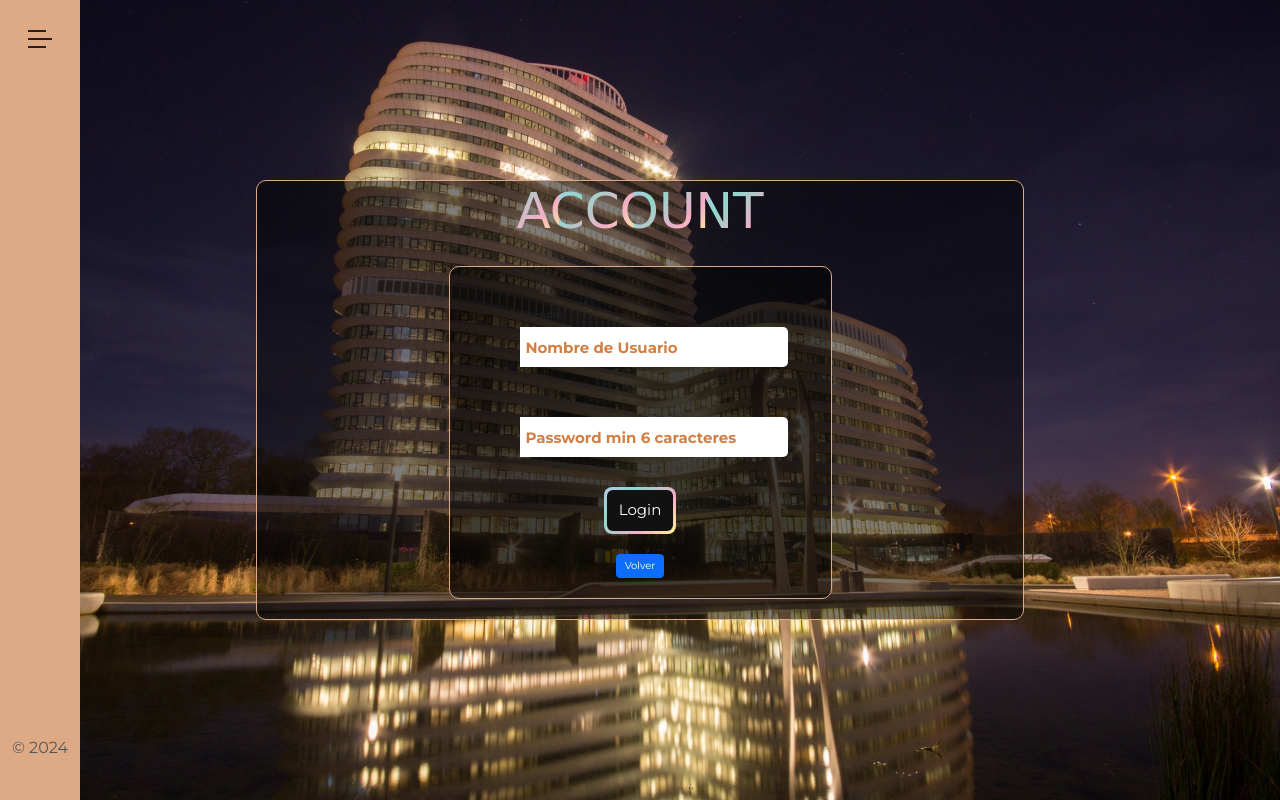
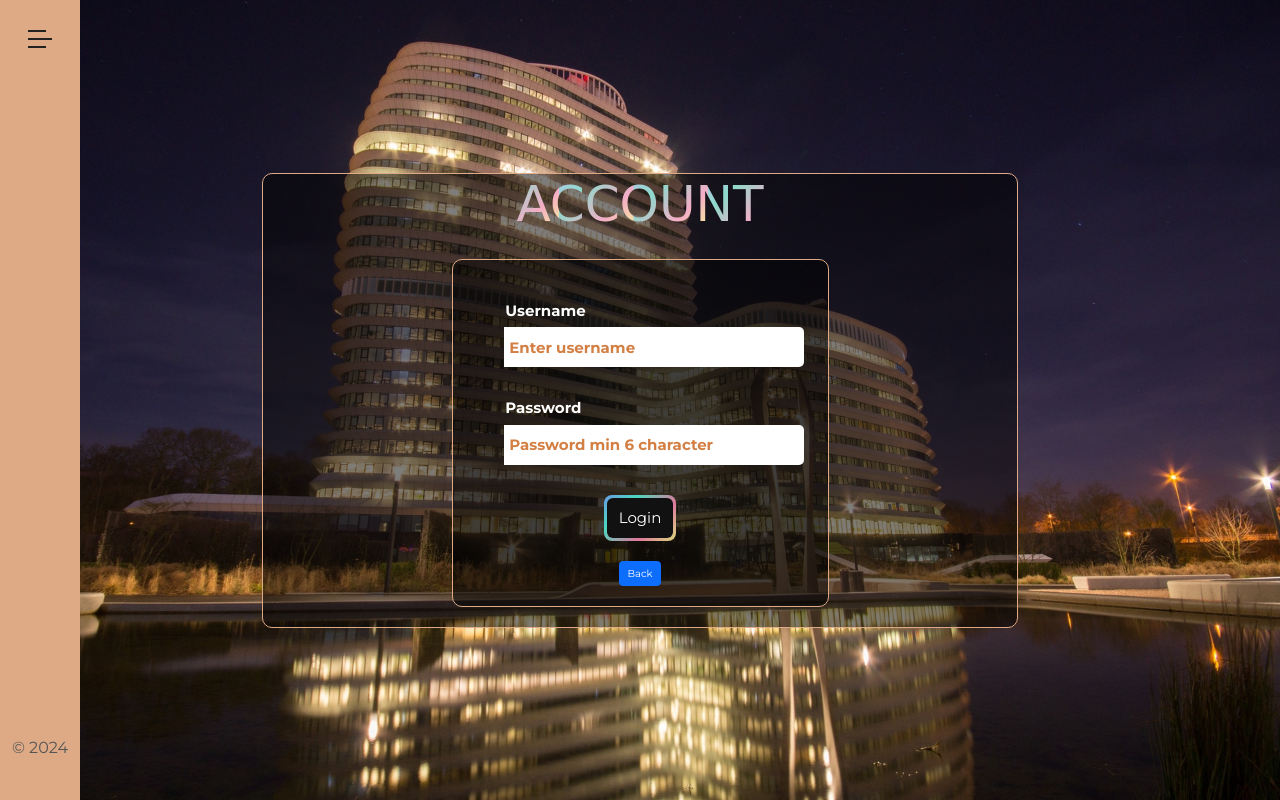
Before and after one commit to ferronmol/gestion_hoteles, a PHP site: page /index.php?controller=User&action=mostrarFormulario in a window 1280 px wide. Run offline with PHP 8.4, Linux system fonts and the light colour scheme.

Commit message:
hotel access and logs

```diff
--- a/assets/css/main.css
+++ b/assets/css/main.css
@@ -1,15 +1,40 @@
 :root {
   --mi-gradiant: linear-gradient(
     -225deg,
-    #b3c8e7 0%,
-    #8ed9cc 29%,
-    #f4adc6 67%,
-    #f9f595 100%
+    #699be6 0%,
+    #4bd8c0 29%,
+    #df799c 67%,
+    #dbd87d 100%
+  );
+  --mi-gradiant2: linear-gradient(
+    -225deg,
+    #7fe942 0%,
+    #d81d5b 29%,
+    #116154 67%,
+    #0c2852 100%
   );
 }
 body html {
   margin: 0;
   box-sizing: border-box;
+}
+.page-error {
+  background-image: url(../images/header-2.jpg);
+  background-repeat: no-repeat;
+  background-size: cover;
+  background-position: center;
+  display: flex;
+  flex-direction: column;
+  align-items: center;
+  justify-content: center;
+  height: 100vh;
+  width: 100%;
+  margin: 0;
+  color: #fff;
+  font-size: 2rem;
+}
+.space-top {
+  margin-top: 2rem;
 }
 .main_container {
   background-image: url(../images/header-2.jpg);
@@ -23,8 +48,10 @@ body html {
   height: 100vh;
   width: 100%;
   margin: 0;
+  padding: 1rem;
 }
 .main-container__content {
+  position: relative;
   display: flex;
   flex-direction: column;
   align-items: center;
@@ -174,9 +234,22 @@ body html {
 }
 .form-container input:hover::placeholder {
   color: white;
-  font-weight: bold;
   border: none;
 }
 .form-container input:focus {
   outline: none;
 }
+form label {
+  color: white;
+  font-size: 1.5rem;
+  font-weight: bold;
+}
+.text--min {
+  margin-top: 0.4rem;
+  font-size: 0.7rem;
+  color: black;
+}
+.medium {
+  font-size: 1.5rem;
+  color: #000;
+}
--- a/config/Config.php
+++ b/config/Config.php
@@ -1,5 +1,4 @@
 <?php
-
 //declaracion de constantes
 define('ADMIN_USERNAME', 'juan'); //administrador
 define('ADMIN_PASSWORD', 'password'); //contraseña de administrador
--- a/controllers/HotelController.php
+++ b/controllers/HotelController.php
@@ -1,20 +1,39 @@
 <?php
 include_once("./views/hotelView.php");
 include_once("./models/HotelModel.php");
+include_once("./controllers/LogController.php");
+//si no esta iniciada la sesion te manda al login
+if (session_status() == PHP_SESSION_NONE) {
+    session_start();
+} else {
+    // El usuario no está autenticado, redirigir al formulario de inicio de sesión
+    header('Location: index.php?controller=User&action=mostrarInicio');
+};
 
 class HotelController
 {
 
     private $hotelView; //objeto de la clase Login_formview
     private $HotelModel; //objeto de la clase UserModel
+    private $logController;
 
     public function __construct()
     {
         $this->hotelView = new hotelView();  //crea un objeto de la clase Login_formview
+        $this->logController = new LogController();
     }
 
-    public function mostrarHoteles()
+    public function inicioHoteles()
     {
-        $this->hotelView->mostrarHoteles();
+        // Verificar si el nombre de usuario está almacenado en la sesión
+        if (isset($_SESSION['usuario']) && $_SESSION['usuario'] !== null) {
+            //informo al logcontroler usando logAccess
+            $this->logController->logAccess($_SESSION['usuario']->getNombre(), $_SESSION['usuario']->getRol());
+            // El usuario está autenticado, mostrar la página protegida
+            $this->hotelView->inicioHoteles();
+        } else {
+            // Si no existe o es null, muestra un mensaje alternativo
+            header('Location: index.php?controller=User&action=mostrarInicio');
+        }
     }
 }
--- a/controllers/LogController.php
+++ b/controllers/LogController.php
@@ -1,14 +1,11 @@
-<!--me creo mi clase LogController -->
 <?php
-if (session_status() == PHP_SESSION_NONE) {
-    session_start();
-}
+require_once __DIR__ . '/../db/DB.php';
 
 class LogController
 {
     public function logOut($username, $rol)
     {
-        $logFile = '../logs/log.txt';
+        $logFile = __DIR__ . '/../logs/log.txt';
 
         // Obtener la fecha y hora actual
         $date = date('Y-m-d H:i:s');
@@ -18,13 +15,13 @@ class LogController
 
         //escribir en el archivo
         file_put_contents($logFile, $logMessage, FILE_APPEND | LOCK_EX);
-        echo "Se ha cerrado la sesión.Log registrado en $logFile";
     }
 
     public function logAccess($nombre, $rol)
     {
-        $logFile = '../logs/log.txt';
 
+
+        $logFile = __DIR__ . '/../logs/log.txt';
         // Obtener la fecha y hora actual
         $date = date('Y-m-d H:i:s');
 
@@ -32,8 +29,8 @@ class LogController
 
         //escribir en el archivo
         file_put_contents($logFile, $logMessage, FILE_APPEND | LOCK_EX);
-        echo "Se ha accedido a la zona privada.Log registrado en $logFile";
     }
+
     // public function logMail(FormData $formData, $username, $rol)
     // {
     //     $logFile = '../logs/log.txt';
@@ -58,25 +55,29 @@ class LogController
     //     echo "Se ha enviado el correo.Log registrado en $logFile";
     // }
 
-    //funcion para registrar intentos de acceso fallidos
-    public function logFailedAccess($username, $password, $rol)
+    //funcion para registrar intentos de acceso fallido
+    public function logFailedAccess($username)
     {
-        $logFile = '../logs/log.txt';
+        $logFile = __DIR__ . '/../logs/errorLog.txt';
 
         // Obtener la fecha y hora actual
         $date = date('Y-m-d H:i:s');
 
-        $logMessage = "[" . $date . "] - Usuario: " . $username . " - Rol: " . $rol . " - Acción: Acceso fallido a la zona privada" . PHP_EOL;
+        $logMessage = "[" . $date . "] - Usuario: " . $username . " - Acción: Acceso fallido a la zona privada" . PHP_EOL;
 
         //escribir en el archivo
-        file_put_contents($logFile, $logMessage, FILE_APPEND | LOCK_EX);
-        //mando un mensaje de error al login
-        header('location: ../views/login.php?error=' . urlencode("Usuario o contraseña incorrectos"));
+        try {
+            //var_dump($logMessage);
+            file_put_contents($logFile, $logMessage, FILE_APPEND | LOCK_EX);
+        } catch (Exception $e) {
+            echo "No se ha podido escribir en el archivo" . $e->getMessage();
+        }
     }
-    //funcion para registrar qeu el admin ha borrado, insertado o modificado una pelicula
+
+    //funcion para registrar qeu el admin ha borrado, insertado o modificado un hotel
     public function logAdminAction($username, $rol, $accion)
     {
-        $logFile = '../logs/log.txt';
+        $logFile = __DIR__ . '/../logs/errorLog.txt';
 
         // Obtener la fecha y hora actual
         $date = date('Y-m-d H:i:s');
@@ -88,18 +89,20 @@ class LogController
         echo "Se ha registrado la acción del administrador";
     }
 
-    //funcion para registrar la creacion de un usuario
-    public function logUserCreation($username, $rol)
+
+
+    ///*******ERRORES DEL LOG DE ERRORES *************************************/
+    public function logError($errorMessage)
     {
-        $logFile = '../logs/log.txt';
+        $logFile = __DIR__ . '/../logs/errorLog.txt';
 
         // Obtener la fecha y hora actual
         $date = date('Y-m-d H:i:s');
 
-        $logMessage = "[" . $date . "] - Usuario: " . $username . " - Rol: " . $rol . " - Acción: Se ha registrado un usuario" . PHP_EOL;
+        $logMessage = " Error: " . $errorMessage . PHP_EOL;
 
         //escribir en el archivo
-        file_put_contents($logFile, $logMessage, FILE_APPEND | LOCK_EX);
-        echo "Se ha registrado la creación de un usuario";
+        error_log($logMessage, 3, $logFile);
+        echo "Se ha registrado un error en el log de errores";
     }
 }
--- a/controllers/UserController.php
+++ b/controllers/UserController.php
@@ -6,10 +6,12 @@ class UserController
 
     private $userView; //objeto de la clase Login_formview
     private $UserModel; //objeto de la clase UserModel
+    private $logController; //objeto de la clase LogController
 
     public function __construct()
     {
         $this->userView = new userView();  //crea un objeto de la clase Login_formview
+        $this->logController = new LogController();
     }
 
     public function mostrarInicio()
@@ -53,7 +55,9 @@ class UserController
                 $this->iniciarSesion($nombre);
                 return;
             } else {
-                $this->userView->mostrarError("Usuario o contraseña incorrectos");
+                //lo anoto en el log
+                $this->logController->logFailedAccess($nombre);
+                // $this->userView->mostrarError("Usuario o contraseña incorrectos");
                 //volver a mostrar el formulario
                 $this->userView->mostrarFormulario();
                 return;
@@ -77,19 +81,22 @@ class UserController
     }
     public function iniciarSesion($nombre)
     {
-        // Iniciar la sesión si no existe una sesión ya iniciada
 
-        if (session_status() == PHP_SESSION_NONE) {
-            session_start();
-        }
-        //creo una cookie con el nombre del usuario y la hora de inicio de sesion
-        setcookie("login-nombre", $nombre, time() + 3600);
+        $usuario = $this->UserModel->getUsuario($nombre);
+        //guardo el usuario en la sesion
+        $_SESSION['usuario'] = $usuario;
 
-        // Guardar datos en la sesión, el nombre y la hora de inicio de sesión
+        header('Location: index.php?controller=Hotel&action=inicioHoteles');
+    }
 
-        $_SESSION['login'] = $nombre;
-
-        // Redireccionar a la página de inicio
-        header('Location: index.php?controller=Hotel&action=mostrarHoteles');
+    //funcion para cerrar la sesion, escribir el log, borrar la sesion y volver al index
+    public function cerrarSesion()
+    {
+        //informo al logcontroler usando logOut
+        $this->logController->logOut($_SESSION['usuario']->getNombre(), $_SESSION['usuario']->getRol());
+        //borro la sesion
+        session_destroy();
+        //vuelvo al index
+        header('Location: index.php?controller=User&action=mostrarInicio');
     }
 }
--- a/frontcontroller.php
+++ b/frontcontroller.php
@@ -1,4 +1,5 @@
 <?php
+include_once('./db/DB.php');
 include_once('./models/UserModel.php');
 include_once('./models/HotelModel.php');
 include_once('./controllers/UserController.php');
--- a/models/UserModel.php
+++ b/models/UserModel.php
@@ -93,8 +93,6 @@ class UserModel
             $sql = "INSERT INTO usuarios (nombre, contraseña, fecha_registro, rol) VALUES (?, ?, ?, ?)";
             $stmt = $this->db->getPDO()->prepare($sql); //el getPDO es para obtener la conexion a la base de datos
             $result = $stmt->execute([$nombre, $passwordHash, $fregistro, $rol]);
-            //cierro la conexion
-            $this->db->cierroBD();
         } catch (Exception $ex) {
             // le mando al controlador el error
             throw new Exception("Error al insertar el usuario en la base de datos: " . $ex->getMessage());
@@ -102,40 +100,24 @@ class UserModel
     }
 
 
-    // Método para verificar si un usuario ya existe, devuelve true si existe y false si no existe
-    public function existUsuario($nombre)
-    {
-        try {
-            $sql = "SELECT id FROM usuarios WHERE nombre = ?";
-            $stmt = $this->db->getPDO()->prepare($sql);
-            $stmt->execute([$nombre]);
-            return $stmt->rowCount() > 0;
-            //cierro la conexion
-            $this->db->cierroBD();
-        } catch (Exception $ex) {
-            throw new Exception("Error al comprobar si existe el usuario en la base de datos: " . $ex->getMessage());
-
-            return false;
-        }
-    }
-
 
     // Método para obtener un objeto usuario por su nombre de usuario
 
     public function getUsuario($nombre)
     {
         try {
-            $sql = "SELECT id, nombre, contraseña, fregistro,rol FROM usuarios WHERE nombre = ?";
+            $sql = "SELECT * FROM usuarios WHERE nombre = :nombre";
             $stmt = $this->db->getPDO()->prepare($sql);
-            $stmt->execute([$nombre]);
+            $stmt->execute(['nombre' => $nombre]);
+            $usuario = $stmt->fetch(PDO::FETCH_ASSOC);
 
-            $usuario = $stmt->fetchObject('Usuario');
-            var_dump($usuario);
-            return $usuario; // Devuelve un objeto Usuario
-            //cierro la conexion
-            $this->db->cierroBD();
+            if ($usuario) {
+                $usuario = new Usuario($usuario['id'], $usuario['nombre'], $usuario['contraseña'], $usuario['fecha_registro'], $usuario['rol']);
+                return $usuario;
+            } else {
+                throw new Exception("Error al obtener el usuario de la base de datos: ");
+            }
         } catch (Exception $ex) {
-            throw new Exception("Error al obtener el usuario de la base de datos: " . $ex->getMessage());
             return null;
         }
     }
@@ -155,9 +137,6 @@ class UserModel
             }
         } catch (PDOException $ex) {
             throw new RuntimeException('Error al verificar las credenciales del usuario');
-        } finally {
-            //cierro la conexion
-            $this->db->cierroBD();
         }
     }
 }
--- a/views/errorview.php
+++ b/views/errorview.php
@@ -11,7 +11,7 @@
 </head>
 
 <body>
-    <div class="">
+    <div class="page-error">
         <div class="error">
             <h1 class="error">Algo falló, pero pronto lo arreglamos!!</h1>
         </div>
--- a/views/hotelView.php
+++ b/views/hotelView.php
@@ -1,10 +1,18 @@
 <?php
-
 class hotelView
 {
-    public function mostrarHoteles()
+    public function inicioHoteles()
     {
         echo '<div class="main-container__content">';
+        echo '<div class=checkout-container>';
+        echo '<a href="index.php?controller=User&action=cerrarSesion" class="btn-salir"><span>Out Session</span></a>';
+        echo '</div>';
+        echo '<p class="text text--min">Usuario: ' . $_SESSION['usuario']->getNombre() . '</p>';
+        if ($_SESSION['usuario']->getRol() == 1) {
+            echo '<p class="text text--min">Administrador</p>';
+        } else {
+            echo '<p class="text text--min">Usuario</p>';
+        }
         echo '<div class="main-container__content__title">';
         echo '<h1 class="animate-character">Ferron Hotels</h1>';
         echo '</div>';
--- a/views/userView.php
+++ b/views/userView.php
@@ -30,18 +30,18 @@ class userView
         echo '<div class="form-container">';
         echo '<form action="index.php?controller=User&action=procesarFormulario" method="post">';
         echo '<div class="input-group">';
-        echo '<label for="nombre">Nombre</label>';
-        echo '<input type="text" name="nombre" id="nombre" placeholder="Nombre de Usuario" required>';
+        echo '<label for="nombre">Username</label>';
+        echo '<input type="text" name="nombre" id="nombre" placeholder="Enter username" required>';
         echo '</div>';
         echo '<div class="input-group">';
         echo '<label for="contraseña">Password</label>';
-        echo '<input type="password" name="contraseña" id="contraseña" placeholder="Password min 6 caracteres" required>';
+        echo '<input type="password" name="contraseña" id="contraseña" placeholder="Password min 6 character" required>';
         echo '</div>';
         echo '<div class="form-container__input">';
         echo '<button type="submit" class="btn-entrar" id="btn-entrar"><span>Login</span></button>';
         echo '</div>';
         echo '</form>';
-        echo '<a href="../index.php" class="btn btn-primary">Volver</a>';
+        echo '<a href="../index.php" class="btn btn-primary">Back</a>';
         echo '</div>';
         echo '</div>';
     }
@@ -50,7 +50,7 @@ class userView
     // Muestra un mensaje de error
     public function mostrarError($mensaje)
     {
-        echo '<div class="alert alert-danger" role="alert"> ' . htmlspecialchars($mensaje) . '</div>';
+        echo '<div class="space-top alert alert-danger" role="alert"><span class="medium">' . htmlspecialchars($mensaje) . '</span></div>';
     }
     // Muestra un mensaje de éxito
     public function mostrarExito($mensaje)
```
Also changed, not shown: other parts of assets/css/main.css (+35 -2 lines), 3 other files.
